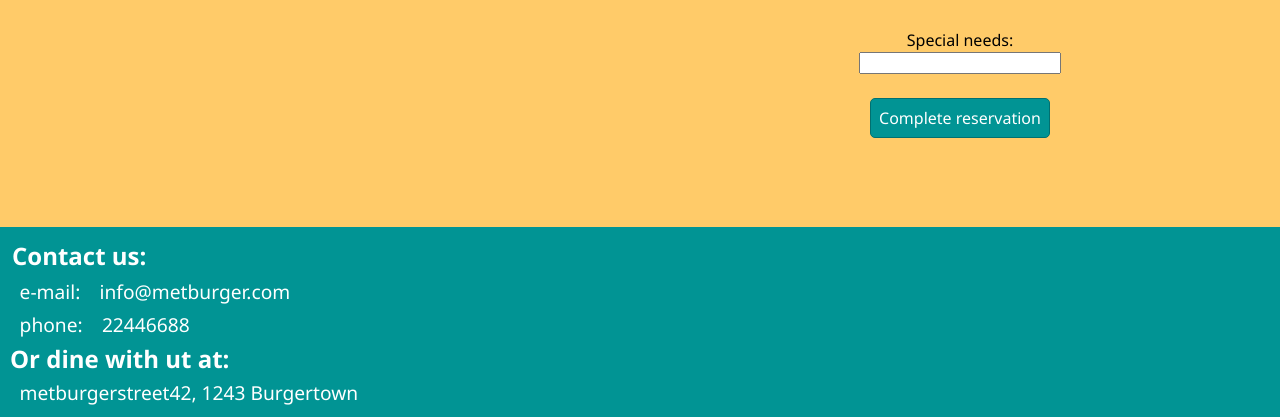
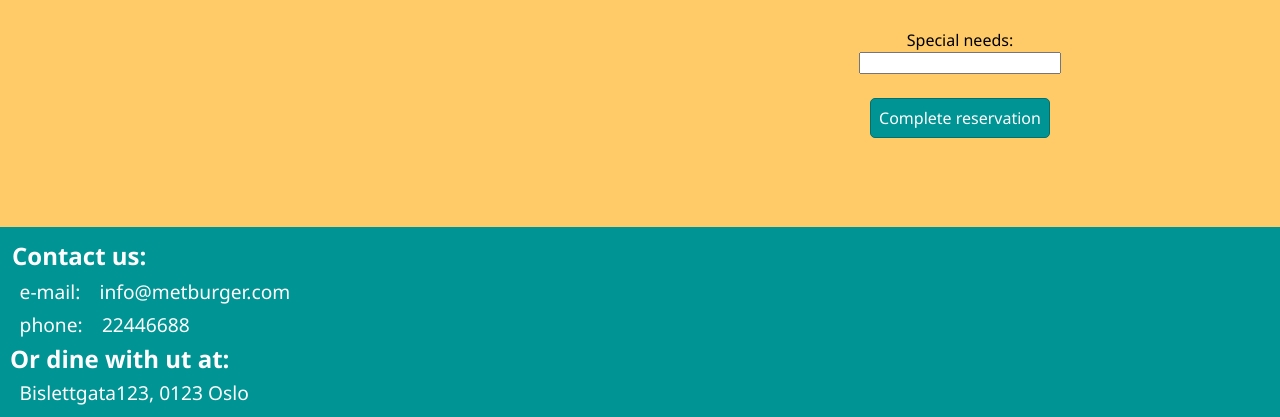
Before and after one commit to PederFosse/metBurger, a plain HTML site: page index.html in a window 1280 px wide. Shown: the part 413-830 px from the top of the page. Drawn offline with Linux system fonts and the light colour scheme.

Commit message:
oppdater addresse

```diff
--- a/index.html
+++ b/index.html
@@ -64,7 +64,7 @@
                     <th class="contact-header">Or dine with ut at: </th>
                 </tr>
                 <tr>
-                    <td class="contact-info">metburgerstreet42, 1243 Burgertown</td>
+                    <td class="contact-info">Bislettgata123, 0123 Oslo</td>
                 </tr>
             </table>
         </footer>
```
Also changed, not shown: about.html (+1 -1 lines), menu.html (+1 -1 lines).
